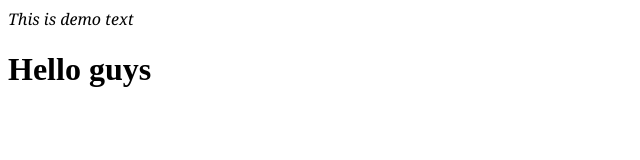
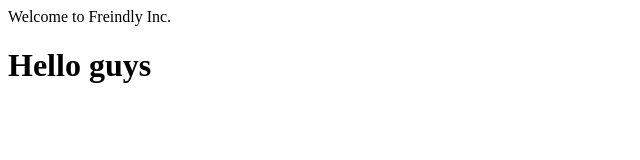
Before and after one commit to turbooooooo/turbooooooo, a plain HTML site: page index.html in a window 1280 px wide. Shown: the full height of the page, 0-640 px from the left. Drawn offline with Linux system fonts and the light colour scheme.

Commit message:
Update index.html

```diff
--- a/index.html
+++ b/index.html
@@ -1,7 +1,7 @@
 <html>
 <head>
  <p style = "font-family:georgia,garamond,serif;font-size:16px;font-style:italic;">
-         This is demo text
+ <p> Welcome to Freindly Inc. </p>
 
     <h1> Hello guys </h1>
     </head>
```
